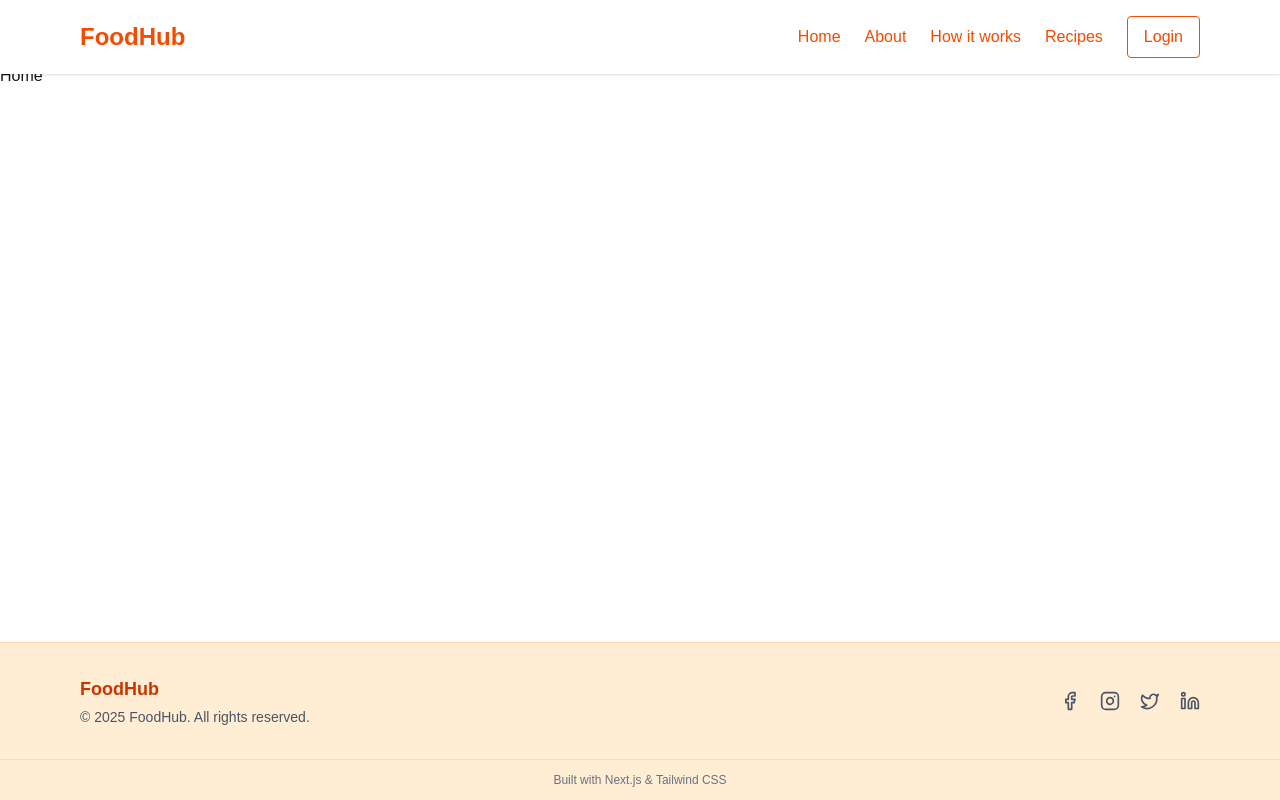
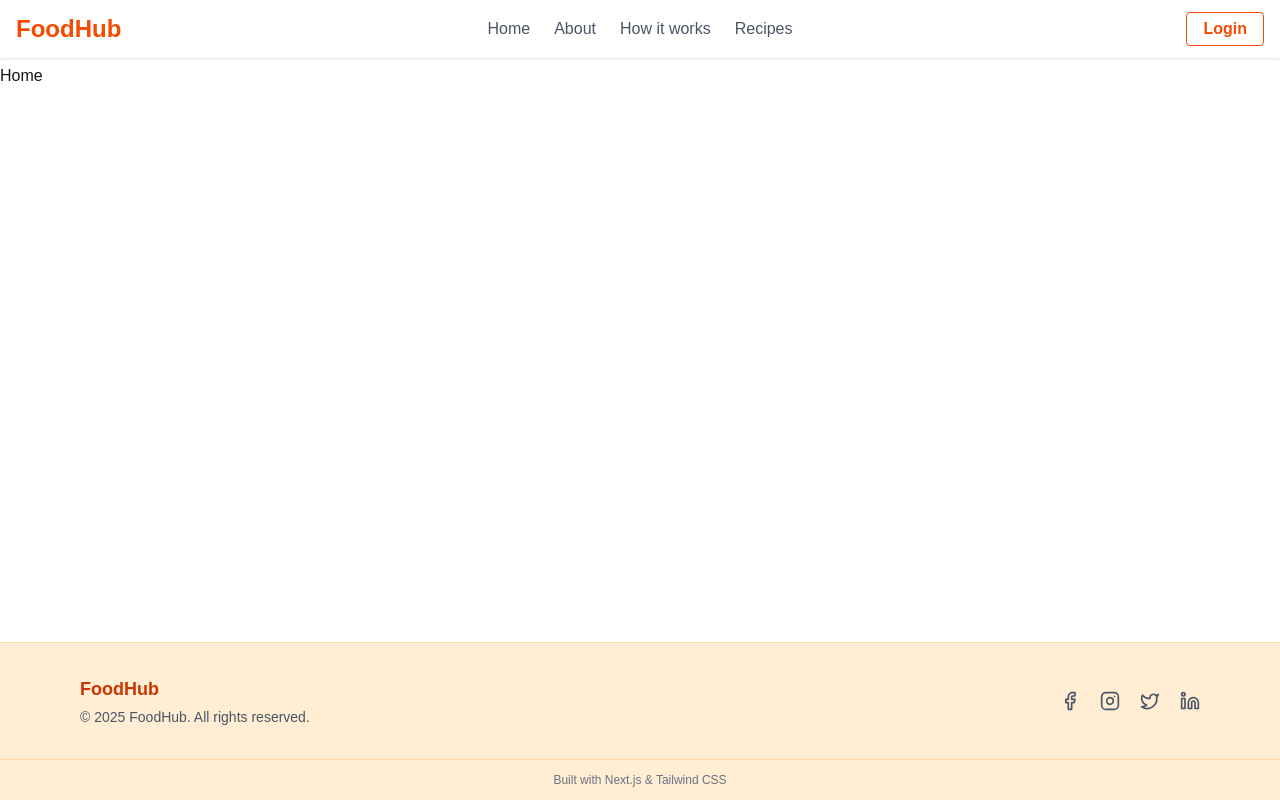
Before and after one commit to RmnFs/Next-App, a Next.js app in the folder my-app/: page / in a window 1280 px wide. Built offline with nearby package versions, Linux system fonts and the light colour scheme; no server answers.

Commit message:
Fixed Navbar

```diff
--- a/my-app/components/Navbar.tsx
+++ b/my-app/components/Navbar.tsx
@@ -1,85 +1,106 @@
 'use client';
-import { useState, useRef, useEffect } from 'react';
+import { useState } from 'react';
 import { useSession, signOut } from 'next-auth/react';
 import Link from 'next/link';
 
 export default function Navbar() {
     const { data: session } = useSession();
-    const [open, setOpen] = useState(false);
-    const menuRef = useRef<HTMLDivElement>(null);
+    const [isMobileMenuOpen, setIsMobileMenuOpen] = useState(false);
+    const [isUserMenuOpen, setIsUserMenuOpen] = useState(false);
 
-    // close dropdown when clicking outside
-    useEffect(() => {
-        const handleClickOutside = (e: MouseEvent) => {
-            if (menuRef.current && !menuRef.current.contains(e.target as Node)) {
-                setOpen(false);
-            }
-        };
-        document.addEventListener('mousedown', handleClickOutside);
-        return () => document.removeEventListener('mousedown', handleClickOutside);
-    }, []);
+    const BurgerIcon = () => (
+        <svg className="w-6 h-6" fill="none" stroke="currentColor" viewBox="0 0 24 24">
+            <path strokeLinecap="round" strokeLinejoin="round" strokeWidth={2} d="M4 6h16M4 12h16M4 18h16" />
+        </svg>
+    );
+
+    const CloseIcon = () => (
+        <svg className="w-6 h-6" fill="none" stroke="currentColor" viewBox="0 0 24 24">
+            <path strokeLinecap="round" strokeLinejoin="round" strokeWidth={2} d="M6 18L18 6M6 6l12 12" />
+        </svg>
+    );
 
     return (
-        <nav className="fixed top-0 left-0 w-full bg-white shadow z-50">
-            <div className="max-w-6xl mx-auto px-4 py-4 flex justify-between items-center">
-                <Link href="/" className="text-2xl font-bold text-orange-600">
+        <nav className="fixed top-0 left-0 w-full bg-white shadow-sm z-50">
+            <div className="max-w-7xl mx-auto px-4 py-3 flex justify-between items-center relative">
+
+                {/* 1. LEFT: Logo */}
+                <Link href="/" className="text-xl md:text-2xl font-bold text-orange-600 shrink-0">
                     FoodHub
                 </Link>
 
-                <div className="flex gap-6 items-center">
-                    <Link href="/" className="text-orange-600 hover:text-orange-300">Home</Link>
-                    <Link href="/about" className="text-orange-600 hover:text-orange-300">About</Link>
-                    <Link href="/how-it-works" className="text-orange-600 hover:text-orange-300">How it works</Link>
-                    <Link href="/recipes" className="text-orange-600 hover:text-orange-300">Recipes</Link>
+                {/* 2. CENTER: Main Nav (Hidden on Mobile) */}
+                <div className="hidden md:flex absolute left-1/2 -translate-x-1/2 gap-6">
+                    <Link href="/" className="text-gray-600 hover:text-orange-600 font-medium">Home</Link>
+                    <Link href="/about" className="text-gray-600 hover:text-orange-600 font-medium">About</Link>
+                    <Link href="/how-it-works" className="text-gray-600 hover:text-orange-600 font-medium">How it works</Link>
+                    <Link href="/recipes" className="text-gray-600 hover:text-orange-600 font-medium">Recipes</Link>
+                </div>
 
+                {/* 3. RIGHT: Actions (Add/Manage + Burger) */}
+                <div className="flex items-center gap-2 md:gap-4">
 
                     {session ? (
-                        <div className="relative" ref={menuRef}>
-                            <button
-                                onClick={() => setOpen(!open)}
-                                className="flex items-center gap-2 text-orange-600 hover:text-orange-800"
-                            >
-                                <span>{session.user?.name?.split(' ')[0]}</span>
-                            </button>
-
-                            {open && (
-                                <div className="absolute right-0 mt-2 bg-white shadow-md rounded-md w-48 py-2 border border-gray-100">
-                                    <Link
-                                        href="/add-recipe"
-                                        className="block px-4 py-2 hover:bg-orange-50 text-sm text-orange-600"
-                                        onClick={() => setOpen(false)}
-                                    >
+                        <>
+                            {/* The Buttons (Visible on Mobile & Desktop) */}
+                            <div className="flex gap-2">
+                                <Link href="/add-recipe" className="bg-orange-600 text-white text-xs md:text-sm px-3 py-2 rounded-md hover:bg-orange-700 transition">
                                     Add Food
                                 </Link>
-                                    <Link
-                                        href="/manage-recipes"
-                                        className="block px-4 py-2 hover:bg-orange-50 text-sm text-orange-600"
-                                        onClick={() => setOpen(false)}
-                                    >
+                                <Link href="/manage-recipes" className="bg-orange-600 text-white text-xs md:text-sm px-3 py-2 rounded-md hover:bg-orange-700 transition">
                                     Manage Food
                                 </Link>
-                                    <button
-                                        onClick={() => {
-                                            signOut();
-                                            setOpen(false);
-                                        }}
-                                        className="w-full text-left px-4 py-2 hover:bg-orange-50 text-sm text-orange-600"
-                                    >
+                            </div>
+
+                            {/* User Name (Desktop Only) */}
+                            <div className="hidden md:relative md:block">
+                                <button onClick={() => setIsUserMenuOpen(!isUserMenuOpen)} className="font-bold text-orange-600">
+                                    {session.user?.name?.split(' ')[0]}
+                                </button>
+                                {/* Desktop Sign Out Dropdown */}
+                                {isUserMenuOpen && (
+                                    <div className="absolute right-0 mt-2 w-32 bg-white shadow-lg border rounded-md py-1">
+                                        <button onClick={() => signOut()} className="block w-full text-left px-4 py-2 text-sm text-gray-700 hover:bg-orange-50">
                                             Sign out
                                         </button>
                                     </div>
                                 )}
                             </div>
+                        </>
                     ) : (
-                        <Link
-                            href="/login"
-                            className="text-orange-600 border border-orange-600 px-4 py-2 rounded hover:bg-orange-50 transition"
-                        >
+                        <Link href="/login" className="hidden md:block text-orange-600 font-bold border border-orange-600 px-4 py-1 rounded">
                             Login
                         </Link>
                     )}
+
+                    {/* Burger Button (Visible on Mobile) */}
+                    <button
+                        className="md:hidden text-gray-700 ml-1"
+                        onClick={() => setIsMobileMenuOpen(!isMobileMenuOpen)}
+                    >
+                        {isMobileMenuOpen ? <CloseIcon /> : <BurgerIcon />}
+                    </button>
                 </div>
             </div>
+
+            {/* 4. MOBILE MENU DROPDOWN */}
+            {isMobileMenuOpen && (
+                <div className="md:hidden bg-white border-t p-4 flex flex-col gap-4 shadow-lg">
+                    <Link href="/" className="text-gray-600" onClick={() => setIsMobileMenuOpen(false)}>Home</Link>
+                    <Link href="/about" className="text-gray-600" onClick={() => setIsMobileMenuOpen(false)}>About</Link>
+                    <Link href="/how-it-works" className="text-gray-600" onClick={() => setIsMobileMenuOpen(false)}>How it works</Link>
+                    <Link href="/recipes" className="text-gray-600" onClick={() => setIsMobileMenuOpen(false)}>Recipes</Link>
+
+                    {/* Mobile Sign Out / Login */}
+                    {session ? (
+                        <button onClick={() => signOut()} className="text-left text-red-500 font-medium">
+                            Sign out ({session.user?.name})
+                        </button>
+                    ) : (
+                        <Link href="/login" className="text-orange-600 font-bold">Login</Link>
+                    )}
+                </div>
+            )}
         </nav>
     );
 }
```
Lines whose indentation alone changed are shown as unchanged.
